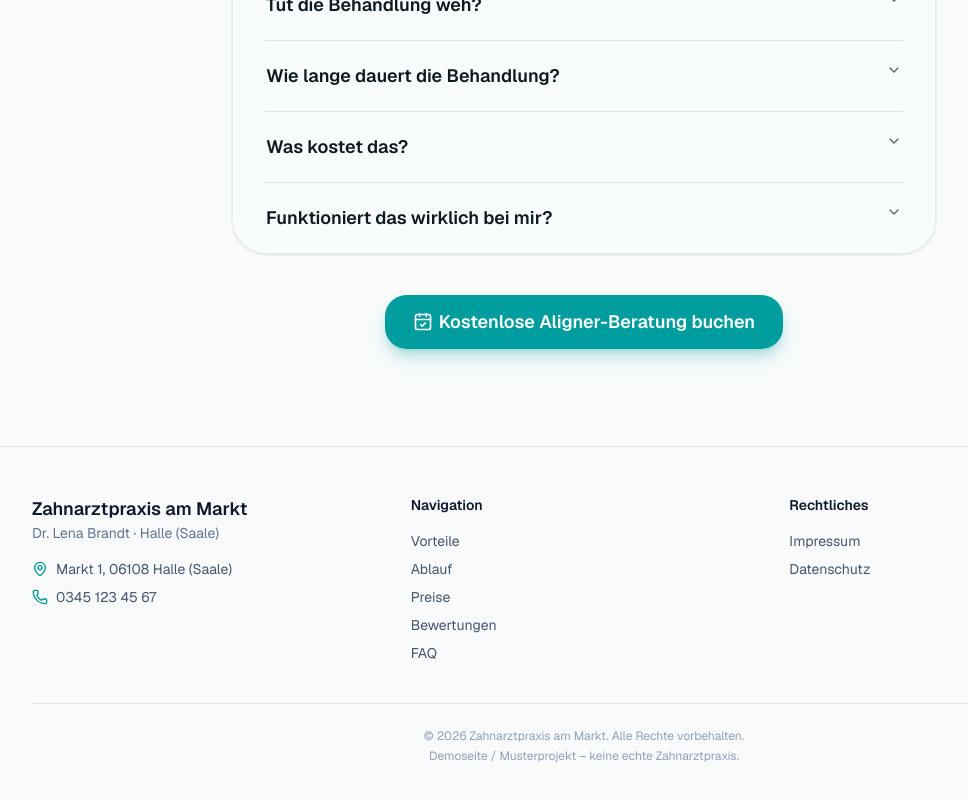
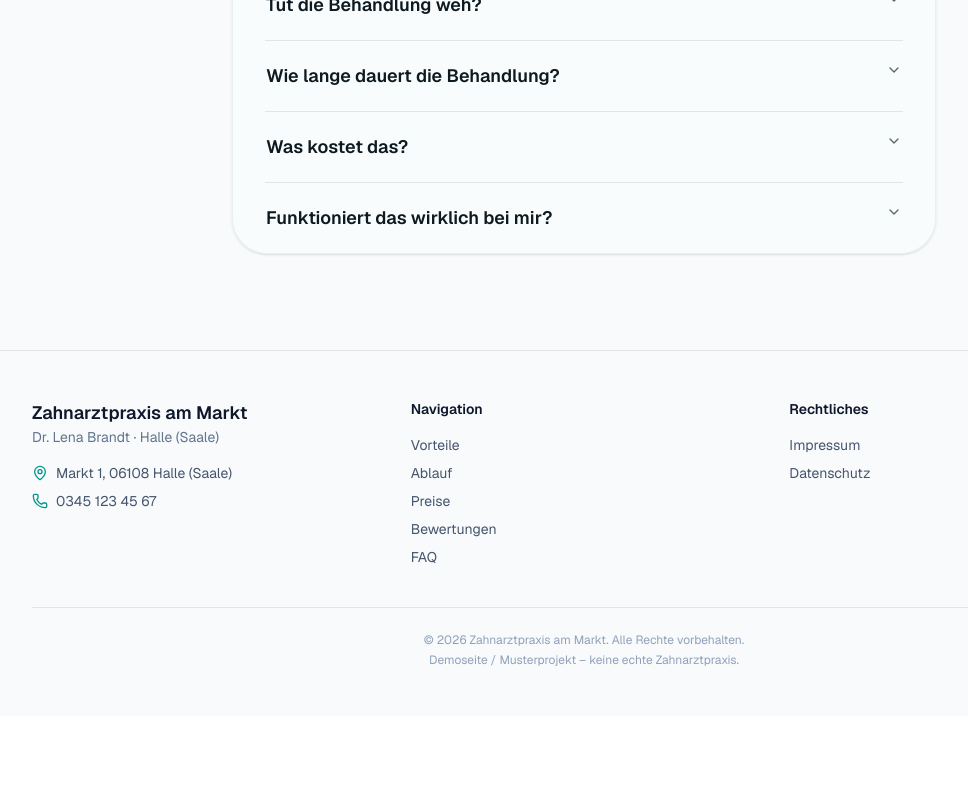
Before and after one commit to melihmdagency-web/zahnarztpraxis-demo1, a Next.js app: page / in a window 1280 px wide. Shown: the part 4840-5640 px from the top of the page, without its empty margins (56-1024 px from the left). After the commit the page ends 5556 px from the top, so only its background shows below. Built offline with nearby package versions, Linux system fonts and the light colour scheme.

Commit message:
Update faq.tsx

```diff
--- a/components/sections/faq.tsx
+++ b/components/sections/faq.tsx
@@ -4,7 +4,6 @@ import {
   AccordionItem,
   AccordionTrigger,
 } from "@/components/ui/accordion"
-import { CtaButton } from "@/components/cta-button"
 import { Reveal } from "@/components/reveal"
 import { SectionHeading } from "@/components/section-heading"
 
@@ -61,9 +60,7 @@ export function Faq() {
           </Accordion>
         </Reveal>
 
-        <Reveal delay={120} className="mt-10 flex justify-center">
-          <CtaButton emphasis="hero" />
-        </Reveal>
+
       </div>
     </section>
   )
```
